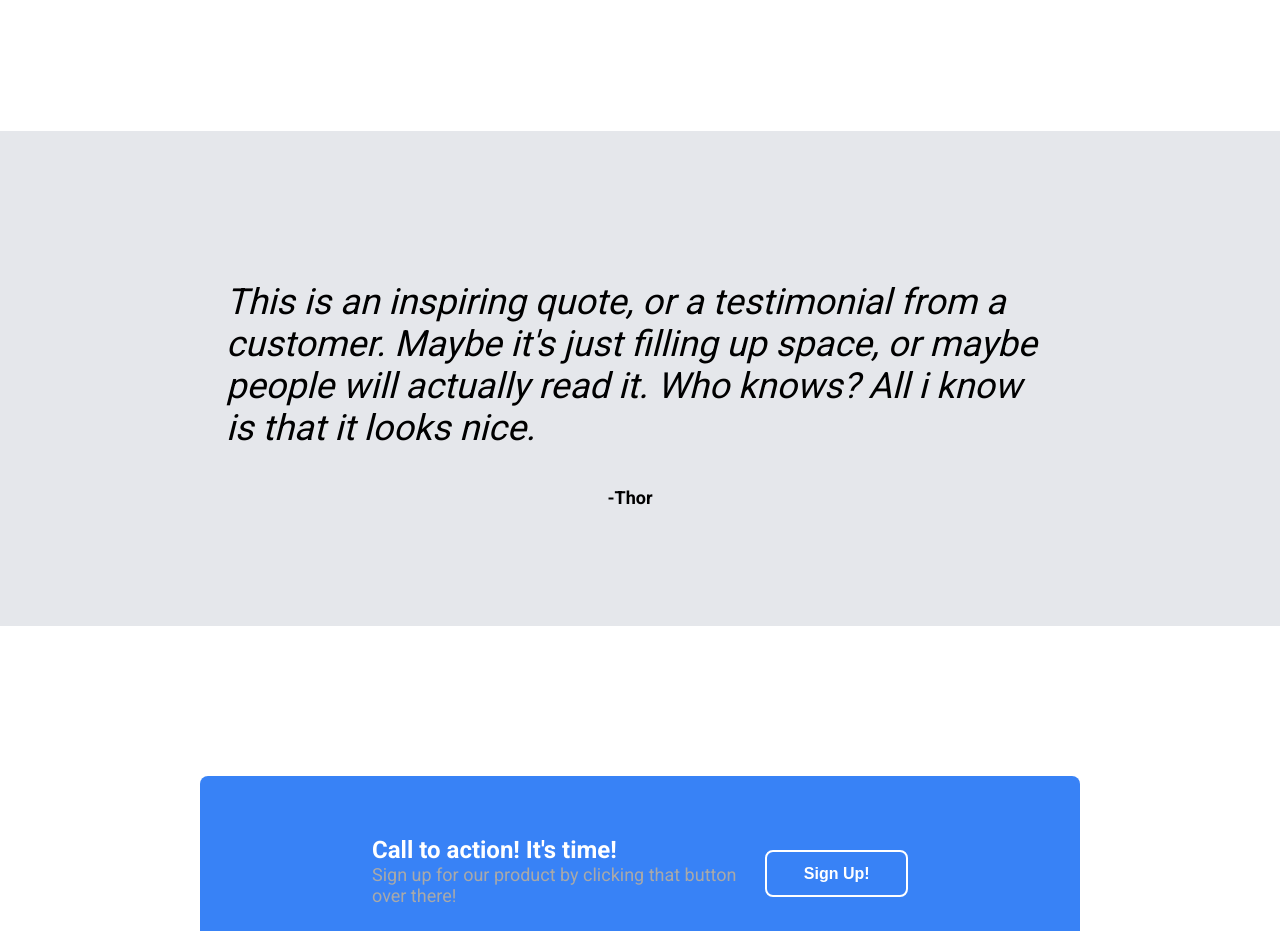
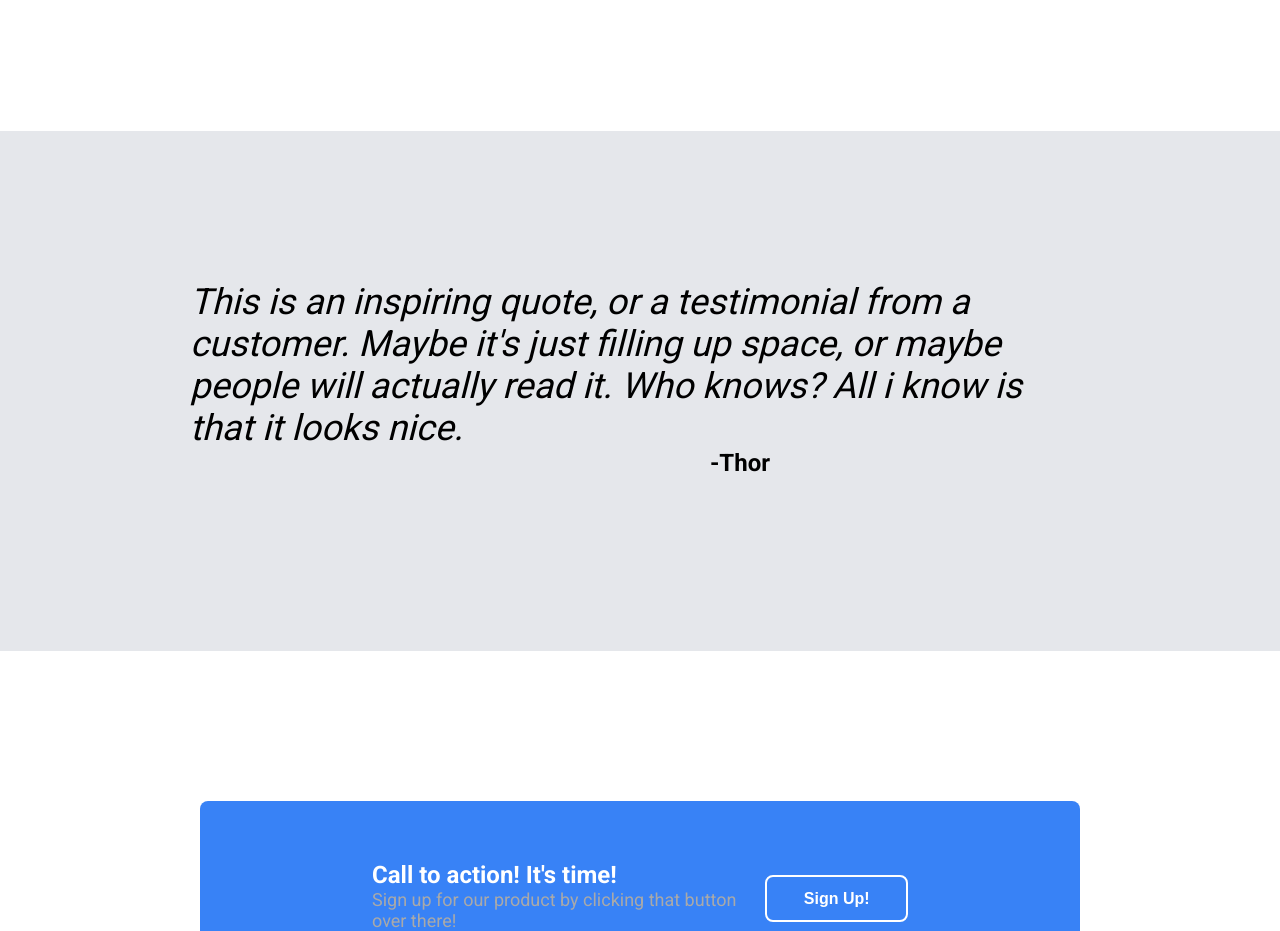
Before and after one commit to YasinOruc/odin-landingpage, a plain HTML site: page index.html in a window 1280 px wide. Shown: the part 980-1911 px from the top of the page. Drawn offline with Linux system fonts and the light colour scheme.

Commit message:
fixed the quote with and aligned thor correctly

```diff
--- a/index.html
+++ b/index.html
@@ -47,9 +47,10 @@
     </div>
 
 
-
-    <div class="quote">
-        <p class="quotep">This is an inspiring quote, or a testimonial from a customer. Maybe it's just filling up space, or maybe people will actually read it. Who knows? All i know is that it looks nice. </p>
+    <div class="quotediv">
+        <div class="quote">
+            <p class="quotep">This is an inspiring quote, or a testimonial from a customer. Maybe it's just filling up space, or maybe people will actually read it. Who knows? All i know is that it looks nice. </p>
+        </div>
         <p class="thor">-Thor</p>
     </div>
 
--- a/style.css
+++ b/style.css
@@ -124,27 +124,34 @@ img{
   }
 
 
+  .quotediv{
+    background-color: #E5E7EB;
+    padding: 150px;
+    display: flex;
+    flex-direction: column;
+  }
+
   .quote{
-    background-color: #E5E7EB;
     display: flex;
     flex-direction: column;
     justify-content: center;
     align-items: center;
-    padding: 100px;
-}
+  }
 
 .quotep{
     font-size: 36px;
     font-style: italic;
-    margin-top: 50px;
-    margin-bottom: 20px;
-    width: 23em;
+    width: 25em;
+    margin: 0;
 }
 
 .thor{
-    margin-right: 20px;
-    font-size: 18px;
+    display: flex;
+    font-size: 24px;
     font-weight: bolder;
+    justify-content: flex-end;
+    margin-top: 0;
+    margin-right: 15em;
 }
 
 
```
